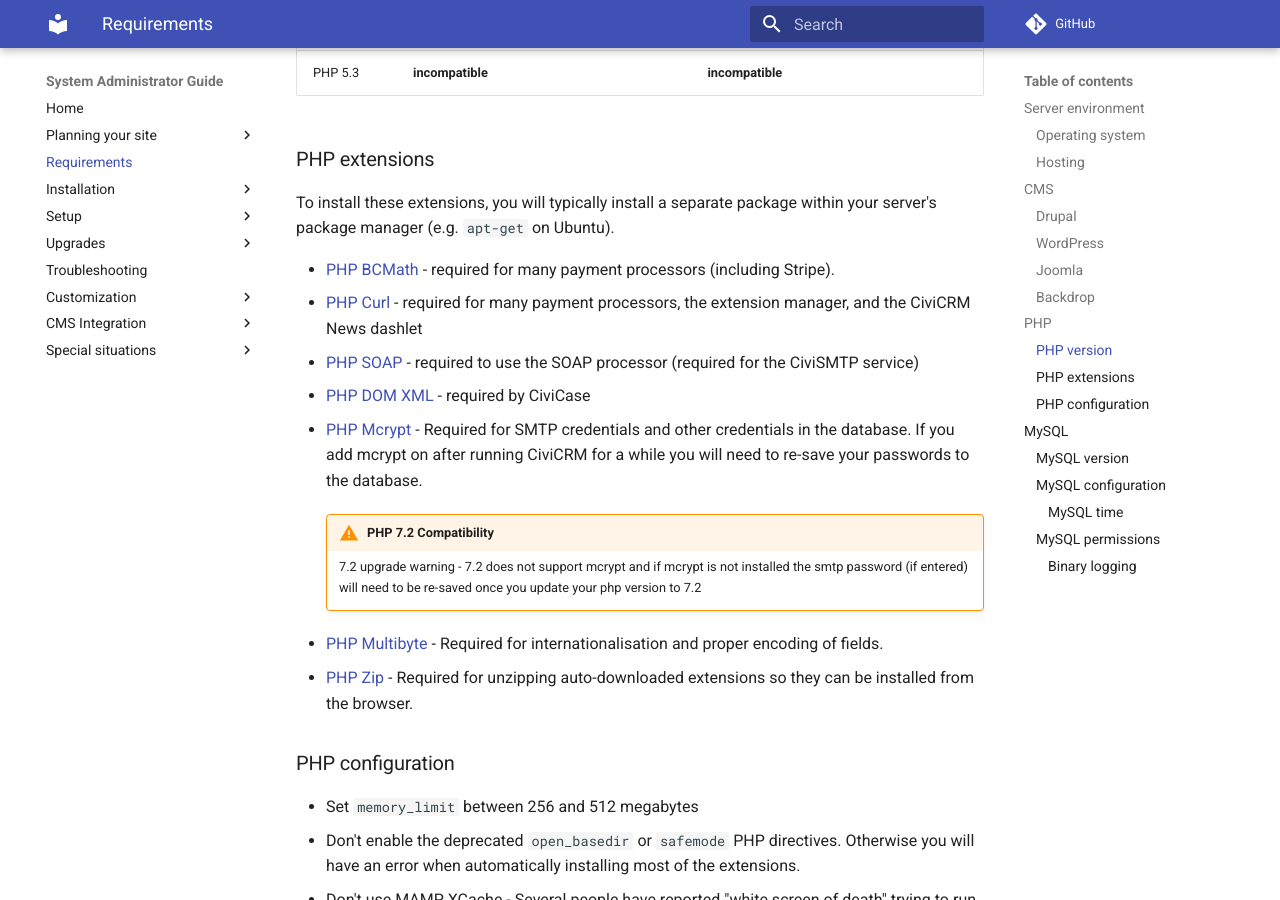
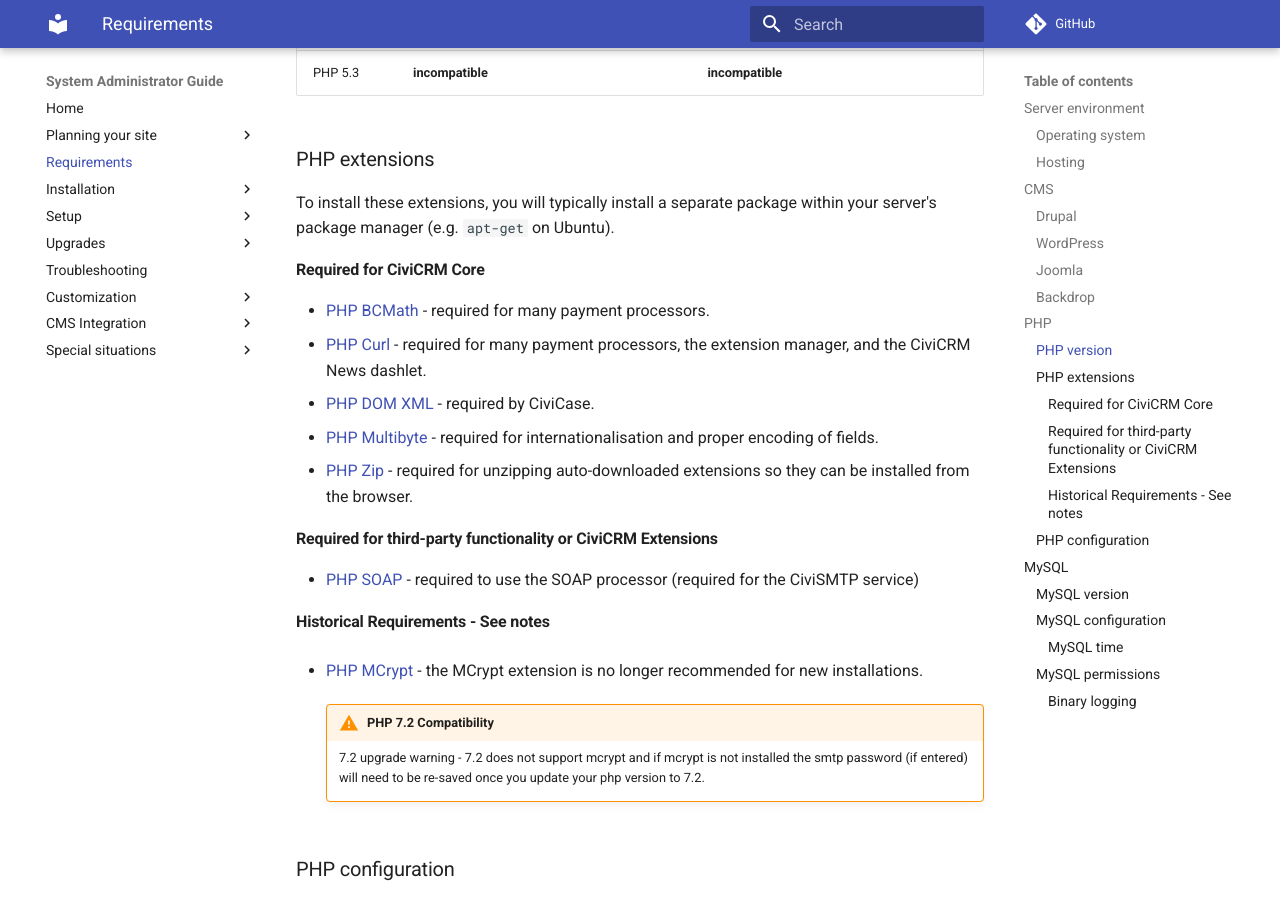
Before and after one commit to civicrm/civicrm-sysadmin-guide, an MkDocs documentation site: the page built from docs/requirements.md, in a window 1280 px wide and 900 px high, scrolled down 2108 px. Built offline with MkDocs 1.6.1 and Material for MkDocs 9.7.7, drawn with Linux system fonts in a browser that asks for light colours; comment, search, counter and statistics services are not loaded; old or Windows-style settings are respelled for this version of MkDocs.

Commit message:
Update requirements.md

```diff
--- a/docs/requirements.md
+++ b/docs/requirements.md
@@ -62,17 +62,24 @@ See our page on [choosing a CMS](/planning/cms.md) for more information about th
 
 To install these extensions, you will typically install a separate package within your server's package manager (e.g. `apt-get` on Ubuntu).
 
-* [PHP BCMath](https://www.php.net/bcmath) - required for many payment processors (including Stripe).
-* [PHP Curl](http://www.php.net/curl) - required for many payment processors, the extension manager, and the CiviCRM News dashlet
+#### Required for CiviCRM Core
+
+* [PHP BCMath](https://www.php.net/bcmath) - required for many payment processors.
+* [PHP Curl](http://www.php.net/curl) - required for many payment processors, the extension manager, and the CiviCRM News dashlet.
+* [PHP DOM XML](http://www.php.net/manual/en/dom.setup.php) - required by CiviCase.
+* [PHP Multibyte](http://php.net/manual/en/ref.mbstring.php) - required for internationalisation and proper encoding of fields.
+* [PHP Zip](http://php.net/manual/en/book.zip.php) - required for unzipping auto-downloaded extensions so they can be installed from the browser.
+
+#### Required for third-party functionality or CiviCRM Extensions
+
 * [PHP SOAP](http://www.php.net/soap) - required to use the SOAP processor (required for the CiviSMTP service)
-* [PHP DOM XML](http://www.php.net/manual/en/dom.setup.php) - required by CiviCase
-* [PHP Mcrypt](http://php.net/manual/en/intro.mcrypt.php) - Required for SMTP credentials and other credentials in the database. If you add mcrypt on after running CiviCRM for a while you will need to re-save your passwords to the database.
+
+#### Historical Requirements - See notes
+
+* [PHP MCrypt](http://php.net/manual/en/intro.mcrypt.php) - the MCrypt extension is no longer recommended for new installations.
 
     !!! warning "PHP 7.2 Compatibility"
-        7.2 upgrade warning - 7.2 does not support mcrypt and if mcrypt is not installed the smtp password (if entered) will need to be re-saved once you update your php version to 7.2
-
-* [PHP Multibyte](http://php.net/manual/en/ref.mbstring.php) - Required for internationalisation and proper encoding of fields.
-* [PHP Zip](http://php.net/manual/en/book.zip.php) - Required for unzipping auto-downloaded extensions so they can be installed from the browser.
+        7.2 upgrade warning - 7.2 does not support mcrypt and if mcrypt is not installed the smtp password (if entered) will need to be re-saved once you update your php version to 7.2.
 
 ### PHP configuration
 
```
